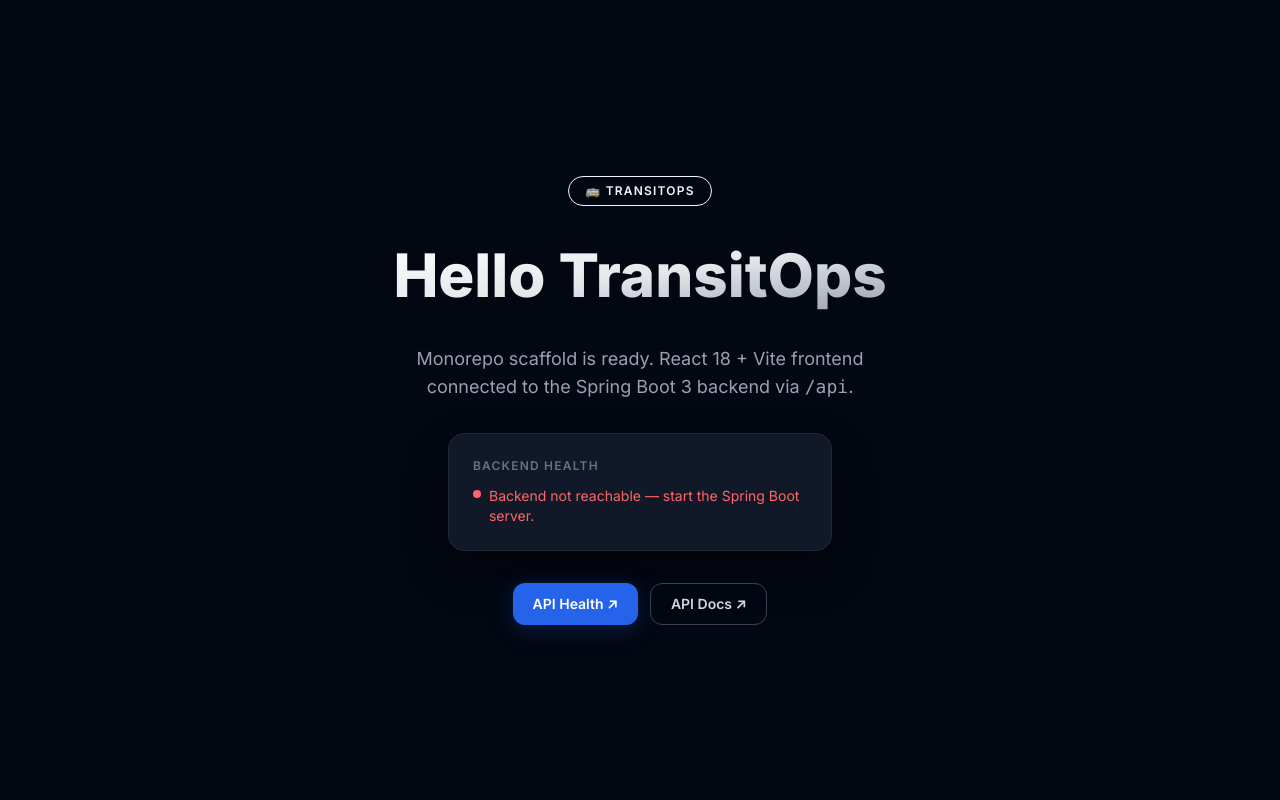
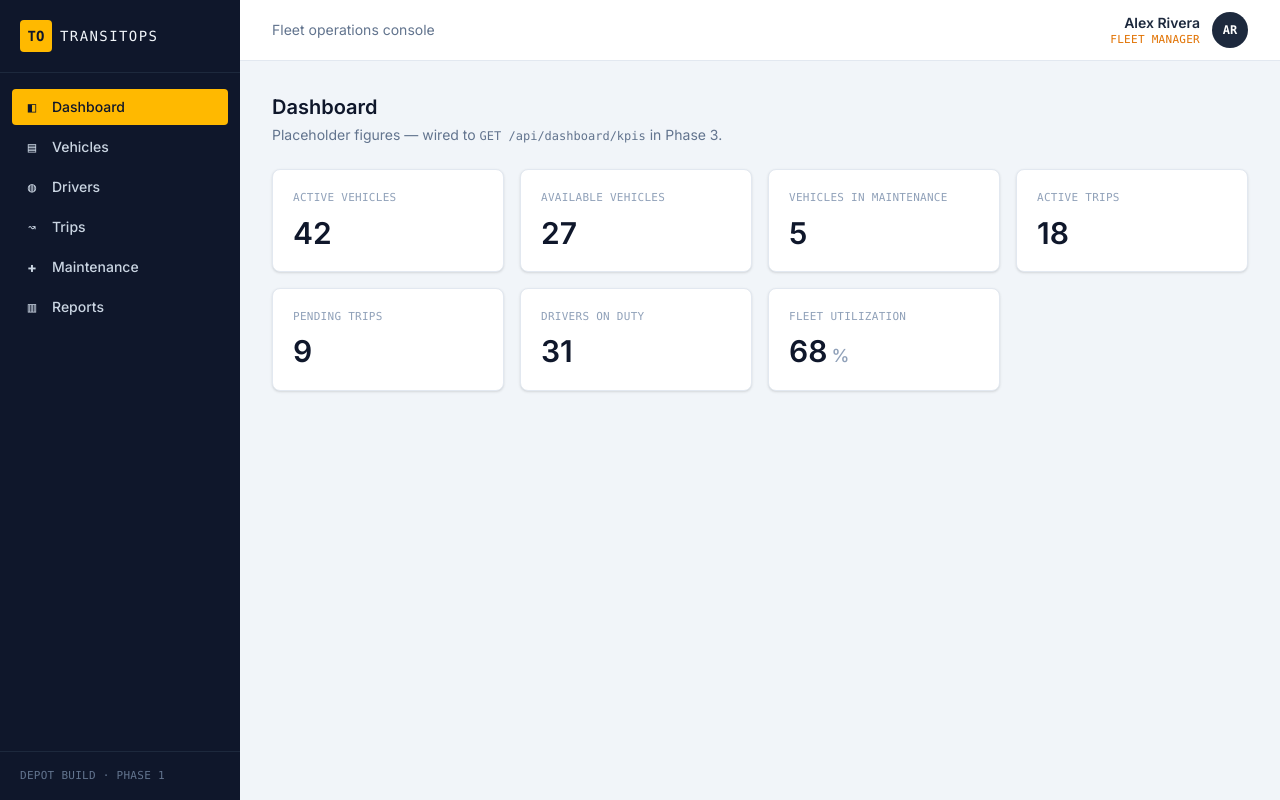
Before and after one commit to Princy912/odoo-hackathon, a React app in the folder frontend/: page /dashboard in a window 1280 px wide. Before the commit this address led to /. Built offline with nearby package versions, Linux system fonts and the light colour scheme; no server answers; the HTML template or start-up script is replaced by a standard one.

Commit message:
commit-1

```diff
--- a/frontend/src/App.jsx
+++ b/frontend/src/App.jsx
@@ -1,16 +1,87 @@
-import { BrowserRouter, Routes, Route, Navigate } from 'react-router-dom'
-import Home from './pages/Home'
+import { BrowserRouter, Routes, Route, Navigate } from "react-router-dom";
+import Layout from "./components/Layout";
+import Dashboard from "./pages/Dashboard";
+import PlaceholderPage from "./pages/PlaceholderPage";
 
-function App() {
+// /login is intentionally rendered outside Layout (no sidebar/navbar on the
+// auth screen). Real login form + ProtectedRoute wrapper arrive in Phase 2.
+function LoginPlaceholder() {
+  return (
+    <div className="flex min-h-screen items-center justify-center bg-slate-100">
+      <div className="w-full max-w-sm rounded-lg border border-slate-200 bg-white p-8 shadow-sm">
+        <div className="mb-6 flex items-center gap-2">
+          <span className="flex h-8 w-8 items-center justify-center rounded bg-amber-400 font-mono text-sm font-bold text-slate-900">
+            TO
+          </span>
+          <span className="font-mono text-sm tracking-widest text-slate-800">
+            TRANSITOPS
+          </span>
+        </div>
+        <p className="text-sm text-slate-500">
+          Login form ships in Phase 2 (react-hook-form + POST /api/auth/login).
+        </p>
+      </div>
+    </div>
+  );
+}
+
+export default function App() {
   return (
     <BrowserRouter>
       <Routes>
-        <Route path="/" element={<Home />} />
-        {/* Add more routes here as features are built */}
-        <Route path="*" element={<Navigate to="/" replace />} />
+        <Route path="/login" element={<LoginPlaceholder />} />
+
+        <Route
+          path="/dashboard"
+          element={
+            <Layout>
+              <Dashboard />
+            </Layout>
+          }
+        />
+        <Route
+          path="/vehicles"
+          element={
+            <Layout>
+              <PlaceholderPage title="Vehicles" />
+            </Layout>
+          }
+        />
+        <Route
+          path="/drivers"
+          element={
+            <Layout>
+              <PlaceholderPage title="Drivers" />
+            </Layout>
+          }
+        />
+        <Route
+          path="/trips"
+          element={
+            <Layout>
+              <PlaceholderPage title="Trips" />
+            </Layout>
+          }
+        />
+        <Route
+          path="/maintenance"
+          element={
+            <Layout>
+              <PlaceholderPage title="Maintenance" />
+            </Layout>
+          }
+        />
+        <Route
+          path="/reports"
+          element={
+            <Layout>
+              <PlaceholderPage title="Reports" />
+            </Layout>
+          }
+        />
+
+        <Route path="*" element={<Navigate to="/dashboard" replace />} />
       </Routes>
     </BrowserRouter>
-  )
+  );
 }
-
-export default App
--- /dev/null
+++ b/frontend/src/components/Layout.jsx
@@ -0,0 +1,99 @@
+import { NavLink } from "react-router-dom";
+
+// Dummy placeholder user — replaced by real auth context once feature/auth merges (Phase 2).
+const currentUser = {
+  name: "Alex Rivera",
+  role: "FLEET_MANAGER",
+};
+
+const navItems = [
+  { to: "/dashboard", label: "Dashboard", glyph: "◧" },
+  { to: "/vehicles", label: "Vehicles", glyph: "▤" },
+  { to: "/drivers", label: "Drivers", glyph: "◍" },
+  { to: "/trips", label: "Trips", glyph: "↝" },
+  { to: "/maintenance", label: "Maintenance", glyph: "✚" },
+  { to: "/reports", label: "Reports", glyph: "▥" },
+];
+
+function roleLabel(role) {
+  return role
+    .toLowerCase()
+    .split("_")
+    .map((w) => w[0].toUpperCase() + w.slice(1))
+    .join(" ");
+}
+
+export default function Layout({ children }) {
+  return (
+    <div className="flex min-h-screen bg-slate-100 text-slate-900">
+      {/* Sidebar */}
+      <aside className="hidden w-60 flex-col bg-slate-900 text-slate-200 md:flex">
+        <div className="flex items-center gap-2 px-5 py-5 border-b border-slate-800">
+          <span className="flex h-8 w-8 items-center justify-center rounded bg-amber-400 font-mono text-sm font-bold text-slate-900">
+            TO
+          </span>
+          <span className="font-mono text-sm tracking-widest text-slate-100">
+            TRANSITOPS
+          </span>
+        </div>
+
+        <nav className="flex-1 space-y-1 px-3 py-4">
+          {navItems.map((item) => (
+            <NavLink
+              key={item.to}
+              to={item.to}
+              className={({ isActive }) =>
+                `flex items-center gap-3 rounded px-3 py-2 text-sm font-medium transition-colors ${
+                  isActive
+                    ? "bg-amber-400 text-slate-900"
+                    : "text-slate-300 hover:bg-slate-800 hover:text-white"
+                }`
+              }
+            >
+              <span aria-hidden="true" className="w-4 text-center font-mono">
+                {item.glyph}
+              </span>
+              {item.label}
+            </NavLink>
+          ))}
+        </nav>
+
+        <div className="border-t border-slate-800 px-5 py-4 font-mono text-[11px] uppercase tracking-wide text-slate-500">
+          Depot build · Phase 1
+        </div>
+      </aside>
+
+      {/* Main column */}
+      <div className="flex flex-1 flex-col">
+        {/* Top navbar */}
+        <header className="flex items-center justify-between border-b border-slate-200 bg-white px-4 py-3 md:px-8">
+          <span className="font-mono text-xs uppercase tracking-widest text-slate-400 md:hidden">
+            TransitOps
+          </span>
+          <div className="hidden text-sm text-slate-500 md:block">
+            Fleet operations console
+          </div>
+
+          <div className="flex items-center gap-3">
+            <div className="text-right leading-tight">
+              <div className="text-sm font-semibold text-slate-800">
+                {currentUser.name}
+              </div>
+              <div className="font-mono text-[11px] uppercase tracking-wide text-amber-600">
+                {roleLabel(currentUser.role)}
+              </div>
+            </div>
+            <span className="flex h-9 w-9 items-center justify-center rounded-full bg-slate-800 font-mono text-xs font-semibold text-white">
+              {currentUser.name
+                .split(" ")
+                .map((n) => n[0])
+                .join("")}
+            </span>
+          </div>
+        </header>
+
+        <main className="flex-1 px-4 py-6 md:px-8 md:py-8">{children}</main>
+      </div>
+    </div>
+  );
+}
--- /dev/null
+++ b/frontend/src/data/Kpidata.js
@@ -0,0 +1,11 @@
+// Placeholder KPI numbers for Phase 1.
+// Phase 3 replaces this with a live fetch to GET /api/dashboard/kpis.
+export const kpiData = [
+  { key: "activeVehicles", label: "Active Vehicles", value: 42, unit: "" },
+  { key: "availableVehicles", label: "Available Vehicles", value: 27, unit: "" },
+  { key: "vehiclesInMaintenance", label: "Vehicles in Maintenance", value: 5, unit: "" },
+  { key: "activeTrips", label: "Active Trips", value: 18, unit: "" },
+  { key: "pendingTrips", label: "Pending Trips", value: 9, unit: "" },
+  { key: "driversOnDuty", label: "Drivers On Duty", value: 31, unit: "" },
+  { key: "fleetUtilization", label: "Fleet Utilization", value: 68, unit: "%" },
+];
--- /dev/null
+++ b/frontend/src/pages/Dashboard.jsx
@@ -0,0 +1,45 @@
+import { kpiData } from "../data/kpiData";
+
+function KpiCard({ label, value, unit }) {
+  return (
+    <div className="rounded-lg border border-slate-200 bg-white p-5 shadow-sm">
+      <div className="font-mono text-[11px] uppercase tracking-wide text-slate-400">
+        {label}
+      </div>
+      <div className="mt-2 flex items-baseline gap-1">
+        <span className="text-3xl font-semibold text-slate-900">
+          {value}
+        </span>
+        {unit && (
+          <span className="text-lg font-medium text-slate-400">{unit}</span>
+        )}
+      </div>
+    </div>
+  );
+}
+
+export default function Dashboard() {
+  return (
+    <div>
+      <div className="mb-6">
+        <h1 className="text-xl font-semibold text-slate-900">Dashboard</h1>
+        <p className="mt-1 text-sm text-slate-500">
+          Placeholder figures — wired to{" "}
+          <code className="font-mono text-xs">GET /api/dashboard/kpis</code>{" "}
+          in Phase 3.
+        </p>
+      </div>
+
+      <div className="grid grid-cols-1 gap-4 sm:grid-cols-2 lg:grid-cols-4">
+        {kpiData.map((kpi) => (
+          <KpiCard
+            key={kpi.key}
+            label={kpi.label}
+            value={kpi.value}
+            unit={kpi.unit}
+          />
+        ))}
+      </div>
+    </div>
+  );
+}
--- /dev/null
+++ b/frontend/src/pages/PlaceholderPage.jsx
@@ -0,0 +1,14 @@
+export default function PlaceholderPage({ title, description }) {
+  return (
+    <div className="flex min-h-[60vh] flex-col items-start justify-center rounded-lg border border-dashed border-slate-300 bg-white/60 p-10">
+      <span className="font-mono text-[11px] uppercase tracking-wide text-amber-600">
+        Not wired yet
+      </span>
+      <h1 className="mt-2 text-xl font-semibold text-slate-900">{title}</h1>
+      <p className="mt-2 max-w-md text-sm text-slate-500">
+        {description ??
+          "This page is scaffolded for routing only. Build-out happens in a later phase."}
+      </p>
+    </div>
+  );
+}
```
Also changed, not shown: 1 other file (tests, documents, lock files or other folders).
